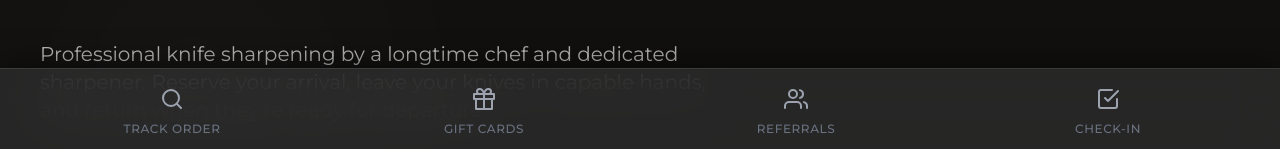
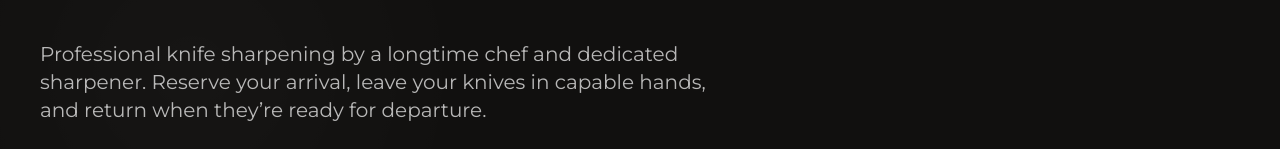
Before and after one commit to EdgeSuitePro/Chef-KnifeWorks-Suite, a React (Vite) app: page / in a window 1280 px wide. Shown: the part 651-800 px from the top of the page. Built offline with nearby package versions, Linux system fonts and the light colour scheme; no server answers; a web font is replaced by a local one.

Commit message:
Remove competing bottom navigation from public site

```diff
--- a/src/App.jsx
+++ b/src/App.jsx
@@ -1,9 +1,8 @@
 import React, { useEffect } from 'react';
 import { BrowserRouter as Router, Routes, Route, Outlet, useLocation } from 'react-router-dom';
-import { motion, AnimatePresence } from 'framer-motion';
+import { AnimatePresence } from 'framer-motion';
 import Header from './components/Header';
 import Footer from './components/Footer';
-import BottomNav from './components/BottomNav';
 import HomePage from './pages/HomePage';
 import PricingPage from './pages/PricingPage';
 import AppointmentPage from './pages/AppointmentPage';
@@ -14,11 +13,9 @@ import LoginPage from './pages/LoginPage';
 import SettingsPage from './pages/SettingsPage';
 import PickupPage from './pages/PickupPage';
 import LookupPage from './pages/LookupPage';
-
 import ProtectedRoute from './components/ProtectedRoute';
 import './App.css';
 
-// Component to handle scrolling to top on route change
 const ScrollToTop = () => {
   const { pathname } = useLocation();
 
@@ -29,19 +26,15 @@ const ScrollToTop = () => {
   return null;
 };
 
-// Layout for public pages that need Header and Footer
-const PublicLayout = () => {
-  return (
-    <div className="min-h-screen bg-whetstone-cream flex flex-col">
+const PublicLayout = () => (
+  <div className="min-h-screen bg-carbon-black flex flex-col">
     <Header />
     <main className="flex-1 flex flex-col">
       <Outlet />
     </main>
     <Footer />
-      <BottomNav />
   </div>
 );
-};
 
 function App() {
   return (
@@ -49,7 +42,6 @@ function App() {
       <ScrollToTop />
       <AnimatePresence mode="wait">
         <Routes>
-          {/* Public Routes wrapped in Layout */}
           <Route element={<PublicLayout />}>
             <Route path="/" element={<HomePage />} />
             <Route path="/pricing" element={<PricingPage />} />
@@ -59,11 +51,9 @@ function App() {
             <Route path="/contact" element={<ContactPage />} />
           </Route>
 
-          {/* Standalone Routes */}
           <Route path="/login" element={<LoginPage />} />
           <Route path="/pickup" element={<PickupPage />} />
 
-          {/* Protected CRM Routes */}
           <Route
             path="/crm"
             element={
```
Lines whose indentation alone changed are shown as unchanged.
